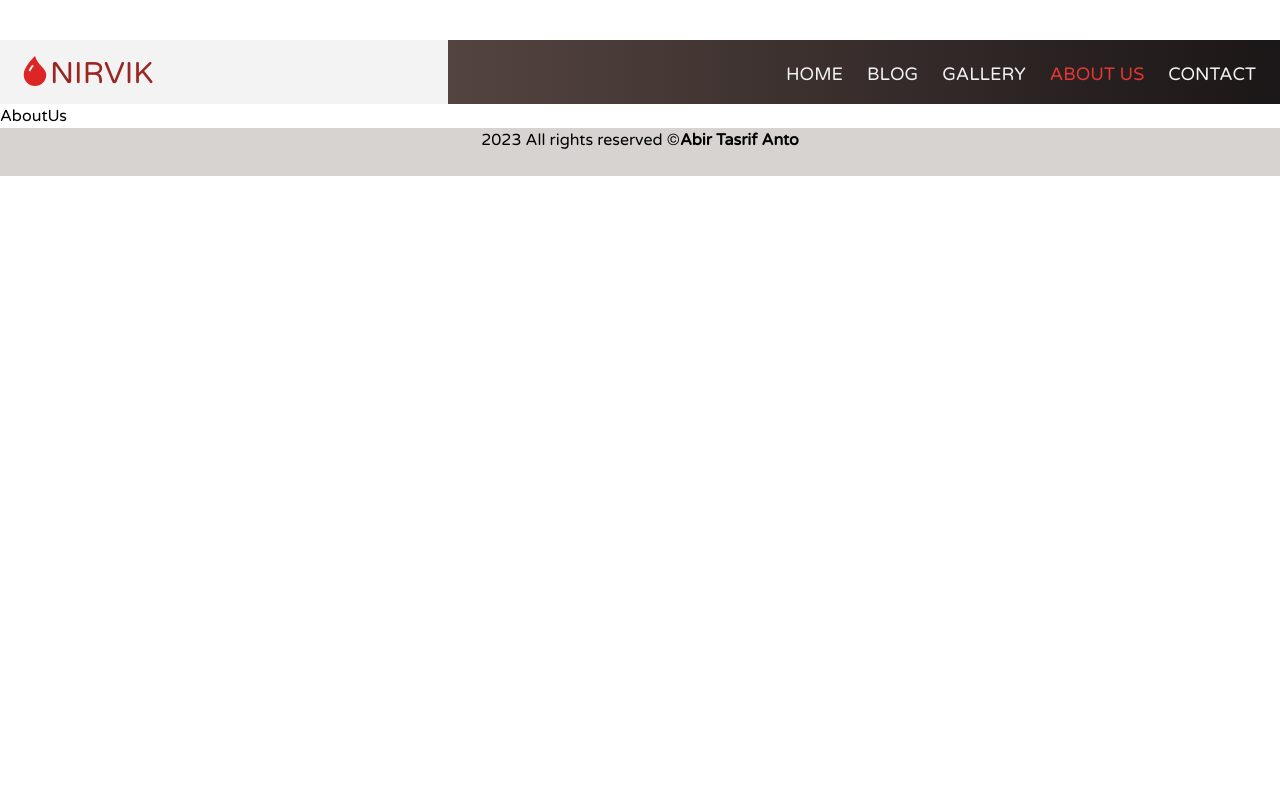
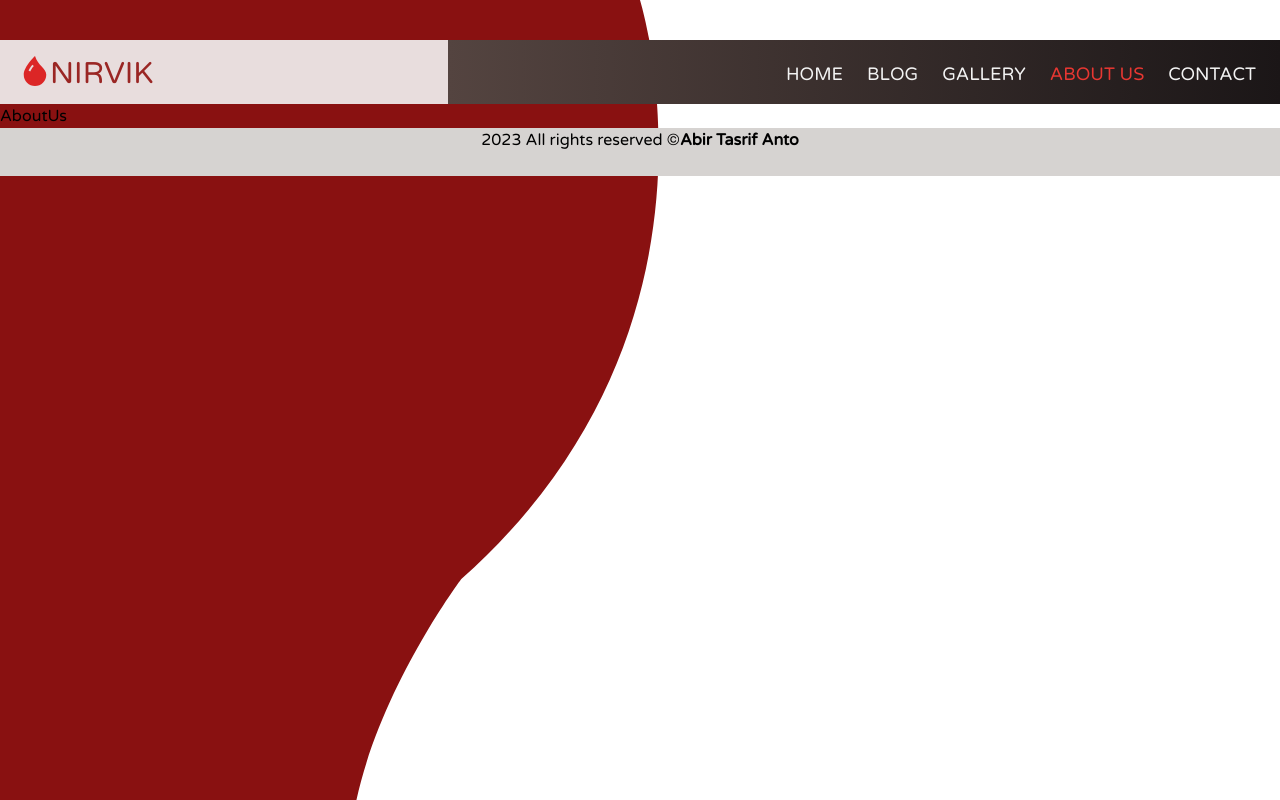
Before and after one commit to abirtasrif/nirvik-blood-donation, a React (Vite) app: page /about in a window 1280 px wide. Built offline with nearby package versions, Linux system fonts and the light colour scheme.

Commit message:
implementing SVG bg

```diff
--- a/src/App.jsx
+++ b/src/App.jsx
@@ -12,7 +12,7 @@ import { useSmoothScroll } from "./hooks/useSmoothScroll";
 const App = () => {
   useSmoothScroll();
   return (
-    <div className="relative">
+    <div className="app relative">
       <Navbar />
       <Routes>
         <Route path="/" element={<Home />} />
--- a/src/index.css
+++ b/src/index.css
@@ -16,6 +16,9 @@
 html {
   overflow-y: scroll;
   overflow-y: overlay;
+  background-image: url("../public/nirvik-bg.svg");
+  background-repeat: no-repeat !important;
+  background-size: cover;
 }
 
 body {
@@ -23,12 +26,22 @@ body {
 }
 
 .blank {
+  background-image: url("../public/nirvik-bg.svg");
+  background-repeat: no-repeat !important;
   background-color: white;
+  background-size: cover;
 }
 
-.home,
 .nav-items {
-  background: linear-gradient(to Right, #f3f3f3 0% 35%, #544440 35%, #1b1617);
+  background: linear-gradient(to Right, #e8dddd 0% 35%, #544440 35%, #1b1617);
+}
+.home {
+  background: linear-gradient(
+    to Right,
+    rgba(243, 243, 243, 0.9) 0% 35%,
+    #544440 35%,
+    #1b1617
+  );
 }
 
 .menu-items {
--- a/src/pages/Home.jsx
+++ b/src/pages/Home.jsx
@@ -3,7 +3,7 @@ import { isWebpSupported } from "react-image-webp/dist/utils";
 
 const Home = () => {
   return (
-    <div className="home container mx-auto flex flex-row mt-[5.5rem]">
+    <div className="home container mx-auto flex flex-row mt-[6.5rem]">
       <div className="hero pl-6 pt-24">
         <div className="hero-cta">
           <h1 className="hero-cta-text uppercase text-7xl pt-9 leading-[4.5rem]">
--- a/vite.config.js
+++ b/vite.config.js
@@ -1,7 +1,7 @@
-import { defineConfig } from 'vite'
-import react from '@vitejs/plugin-react-swc'
+import { defineConfig } from "vite";
+import react from "@vitejs/plugin-react-swc";
 
 // https://vitejs.dev/config/
 export default defineConfig({
   plugins: [react()],
-})
+});
```
Also changed, not shown: public/nirvik-bg.svg (added).
